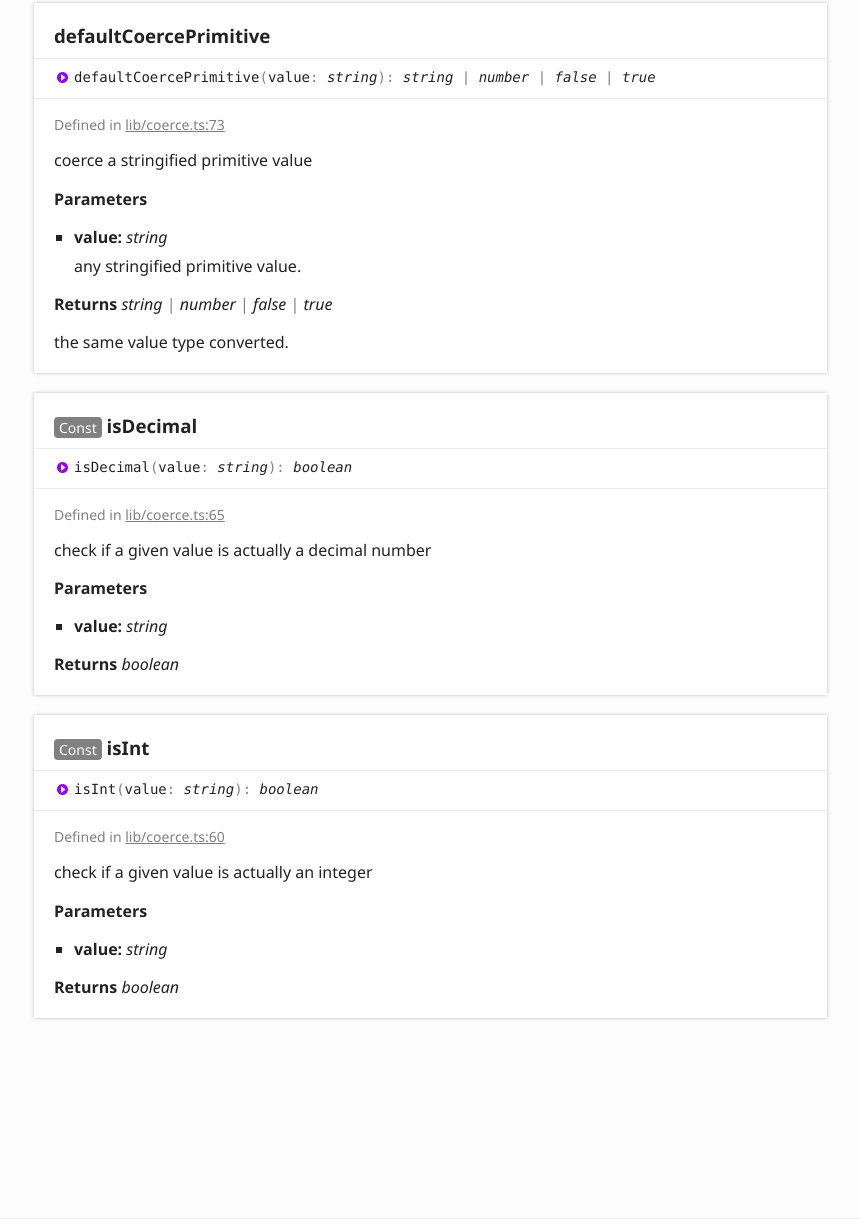
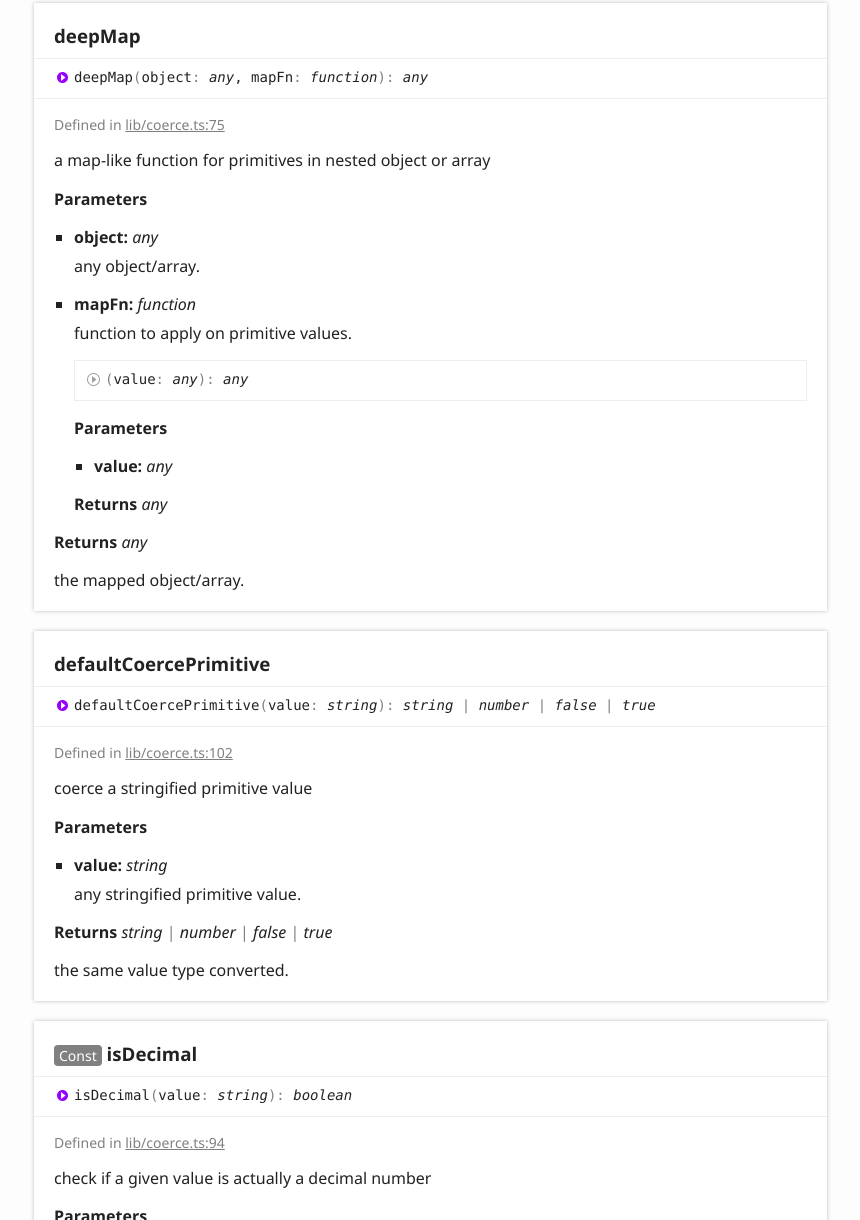
Before and after one commit to ezylean/coerce-middleware, a plain HTML site: page globals.html in a window 1280 px wide. Shown: the part 1580-2800 px from the top of the page, without its empty margins (6-866 px from the left). Drawn offline with Linux system fonts and the light colour scheme.

Commit message:
[ci skip] Updates

```diff
--- a/assets/js/search.js
+++ b/assets/js/search.js
@@ -1,3 +1,3 @@
 var typedoc = typedoc || {};
             typedoc.search = typedoc.search || {};
-            typedoc.search.data = {"kinds":{"64":"Function"},"rows":[{"id":0,"kind":64,"name":"coerce","url":"globals.html#coerce","classes":"tsd-kind-function"},{"id":1,"kind":64,"name":"isInt","url":"globals.html#isint","classes":"tsd-kind-function tsd-is-not-exported"},{"id":2,"kind":64,"name":"isDecimal","url":"globals.html#isdecimal","classes":"tsd-kind-function tsd-is-not-exported"},{"id":3,"kind":64,"name":"defaultCoercePrimitive","url":"globals.html#defaultcoerceprimitive","classes":"tsd-kind-function tsd-is-not-exported"}]};
+            typedoc.search.data = {"kinds":{"64":"Function"},"rows":[{"id":0,"kind":64,"name":"coerce","url":"globals.html#coerce","classes":"tsd-kind-function"},{"id":1,"kind":64,"name":"isPrimitive","url":"globals.html#isprimitive","classes":"tsd-kind-function tsd-is-not-exported"},{"id":2,"kind":64,"name":"deepMap","url":"globals.html#deepmap","classes":"tsd-kind-function tsd-is-not-exported"},{"id":3,"kind":64,"name":"isInt","url":"globals.html#isint","classes":"tsd-kind-function tsd-is-not-exported"},{"id":4,"kind":64,"name":"isDecimal","url":"globals.html#isdecimal","classes":"tsd-kind-function tsd-is-not-exported"},{"id":5,"kind":64,"name":"defaultCoercePrimitive","url":"globals.html#defaultcoerceprimitive","classes":"tsd-kind-function tsd-is-not-exported"}]};
--- a/globals.html
+++ b/globals.html
@@ -71,9 +71,11 @@
 							<h3>Functions</h3>
 							<ul class="tsd-index-list">
 								<li class="tsd-kind-function"><a href="globals.html#coerce" class="tsd-kind-icon">coerce</a></li>
+								<li class="tsd-kind-function tsd-is-not-exported"><a href="globals.html#deepmap" class="tsd-kind-icon">deep<wbr>Map</a></li>
 								<li class="tsd-kind-function tsd-is-not-exported"><a href="globals.html#defaultcoerceprimitive" class="tsd-kind-icon">default<wbr>Coerce<wbr>Primitive</a></li>
 								<li class="tsd-kind-function tsd-is-not-exported"><a href="globals.html#isdecimal" class="tsd-kind-icon">is<wbr>Decimal</a></li>
 								<li class="tsd-kind-function tsd-is-not-exported"><a href="globals.html#isint" class="tsd-kind-icon">is<wbr>Int</a></li>
+								<li class="tsd-kind-function tsd-is-not-exported"><a href="globals.html#isprimitive" class="tsd-kind-icon">is<wbr>Primitive</a></li>
 							</ul>
 						</section>
 					</div>
@@ -91,7 +93,7 @@
 						<li class="tsd-description">
 							<aside class="tsd-sources">
 								<ul>
-									<li>Defined in <a href="https://github.com/ezylean/coerce-middleware/blob/45697af/src/lib/coerce.ts#L33">lib/coerce.ts:33</a></li>
+									<li>Defined in <a href="https://github.com/ezylean/coerce-middleware/blob/f3c8b2a/src/lib/coerce.ts#L33">lib/coerce.ts:33</a></li>
 								</ul>
 							</aside>
 							<div class="tsd-comment tsd-typography">
@@ -164,6 +166,62 @@ app.listen(<span class="hljs-number">3000</span>)
 					</ul>
 				</section>
 				<section class="tsd-panel tsd-member tsd-kind-function tsd-is-not-exported">
+					<a name="deepmap" class="tsd-anchor"></a>
+					<h3>deep<wbr>Map</h3>
+					<ul class="tsd-signatures tsd-kind-function tsd-is-not-exported">
+						<li class="tsd-signature tsd-kind-icon">deep<wbr>Map<span class="tsd-signature-symbol">(</span>object<span class="tsd-signature-symbol">: </span><span class="tsd-signature-type">any</span>, mapFn<span class="tsd-signature-symbol">: </span><span class="tsd-signature-type">function</span><span class="tsd-signature-symbol">)</span><span class="tsd-signature-symbol">: </span><span class="tsd-signature-type">any</span></li>
+					</ul>
+					<ul class="tsd-descriptions">
+						<li class="tsd-description">
+							<aside class="tsd-sources">
+								<ul>
+									<li>Defined in <a href="https://github.com/ezylean/coerce-middleware/blob/f3c8b2a/src/lib/coerce.ts#L75">lib/coerce.ts:75</a></li>
+								</ul>
+							</aside>
+							<div class="tsd-comment tsd-typography">
+								<div class="lead">
+									<p>a map-like function for primitives in nested object or array</p>
+								</div>
+							</div>
+							<h4 class="tsd-parameters-title">Parameters</h4>
+							<ul class="tsd-parameters">
+								<li>
+									<h5>object: <span class="tsd-signature-type">any</span></h5>
+									<div class="tsd-comment tsd-typography">
+										<p>any object/array.</p>
+									</div>
+								</li>
+								<li>
+									<h5>mapFn: <span class="tsd-signature-type">function</span></h5>
+									<div class="tsd-comment tsd-typography">
+										<p>function to apply on primitive values.</p>
+									</div>
+									<ul class="tsd-parameters">
+										<li class="tsd-parameter-siganture">
+											<ul class="tsd-signatures tsd-kind-type-literal tsd-is-not-exported">
+												<li class="tsd-signature tsd-kind-icon"><span class="tsd-signature-symbol">(</span>value<span class="tsd-signature-symbol">: </span><span class="tsd-signature-type">any</span><span class="tsd-signature-symbol">)</span><span class="tsd-signature-symbol">: </span><span class="tsd-signature-type">any</span></li>
+											</ul>
+											<ul class="tsd-descriptions">
+												<li class="tsd-description">
+													<h4 class="tsd-parameters-title">Parameters</h4>
+													<ul class="tsd-parameters">
+														<li>
+															<h5>value: <span class="tsd-signature-type">any</span></h5>
+														</li>
+													</ul>
+													<h4 class="tsd-returns-title">Returns <span class="tsd-signature-type">any</span></h4>
+												</li>
+											</ul>
+										</li>
+									</ul>
+								</li>
+							</ul>
+							<h4 class="tsd-returns-title">Returns <span class="tsd-signature-type">any</span></h4>
+							<p>the mapped object/array.</p>
+						</li>
+					</ul>
+				</section>
+				<section class="tsd-panel tsd-member tsd-kind-function tsd-is-not-exported">
 					<a name="defaultcoerceprimitive" class="tsd-anchor"></a>
 					<h3>default<wbr>Coerce<wbr>Primitive</h3>
 					<ul class="tsd-signatures tsd-kind-function tsd-is-not-exported">
@@ -173,7 +231,7 @@ app.listen(<span class="hljs-number">3000</span>)
 						<li class="tsd-description">
 							<aside class="tsd-sources">
 								<ul>
-									<li>Defined in <a href="https://github.com/ezylean/coerce-middleware/blob/45697af/src/lib/coerce.ts#L73">lib/coerce.ts:73</a></li>
+									<li>Defined in <a href="https://github.com/ezylean/coerce-middleware/blob/f3c8b2a/src/lib/coerce.ts#L102">lib/coerce.ts:102</a></li>
 								</ul>
 							</aside>
 							<div class="tsd-comment tsd-typography">
@@ -212,7 +270,7 @@ app.listen(<span class="hljs-number">3000</span>)
 						<li class="tsd-description">
 							<aside class="tsd-sources">
 								<ul>
-									<li>Defined in <a href="https://github.com/ezylean/coerce-middleware/blob/45697af/src/lib/coerce.ts#L65">lib/coerce.ts:65</a></li>
+									<li>Defined in <a href="https://github.com/ezylean/coerce-middleware/blob/f3c8b2a/src/lib/coerce.ts#L94">lib/coerce.ts:94</a></li>
 								</ul>
 							</aside>
 							<div class="tsd-comment tsd-typography">
@@ -240,7 +298,7 @@ app.listen(<span class="hljs-number">3000</span>)
 						<li class="tsd-description">
 							<aside class="tsd-sources">
 								<ul>
-									<li>Defined in <a href="https://github.com/ezylean/coerce-middleware/blob/45697af/src/lib/coerce.ts#L60">lib/coerce.ts:60</a></li>
+									<li>Defined in <a href="https://github.com/ezylean/coerce-middleware/blob/f3c8b2a/src/lib/coerce.ts#L89">lib/coerce.ts:89</a></li>
 								</ul>
 							</aside>
 							<div class="tsd-comment tsd-typography">
@@ -252,6 +310,34 @@ app.listen(<span class="hljs-number">3000</span>)
 							<ul class="tsd-parameters">
 								<li>
 									<h5>value: <span class="tsd-signature-type">string</span></h5>
+								</li>
+							</ul>
+							<h4 class="tsd-returns-title">Returns <span class="tsd-signature-type">boolean</span></h4>
+						</li>
+					</ul>
+				</section>
+				<section class="tsd-panel tsd-member tsd-kind-function tsd-is-not-exported">
+					<a name="isprimitive" class="tsd-anchor"></a>
+					<h3>is<wbr>Primitive</h3>
+					<ul class="tsd-signatures tsd-kind-function tsd-is-not-exported">
+						<li class="tsd-signature tsd-kind-icon">is<wbr>Primitive<span class="tsd-signature-symbol">(</span>value<span class="tsd-signature-symbol">: </span><span class="tsd-signature-type">any</span><span class="tsd-signature-symbol">)</span><span class="tsd-signature-symbol">: </span><span class="tsd-signature-type">boolean</span></li>
+					</ul>
+					<ul class="tsd-descriptions">
+						<li class="tsd-description">
+							<aside class="tsd-sources">
+								<ul>
+									<li>Defined in <a href="https://github.com/ezylean/coerce-middleware/blob/f3c8b2a/src/lib/coerce.ts#L64">lib/coerce.ts:64</a></li>
+								</ul>
+							</aside>
+							<div class="tsd-comment tsd-typography">
+								<div class="lead">
+									<p>check if a given value is a javascript primitive</p>
+								</div>
+							</div>
+							<h4 class="tsd-parameters-title">Parameters</h4>
+							<ul class="tsd-parameters">
+								<li>
+									<h5>value: <span class="tsd-signature-type">any</span></h5>
 								</li>
 							</ul>
 							<h4 class="tsd-returns-title">Returns <span class="tsd-signature-type">boolean</span></h4>
@@ -274,6 +360,9 @@ app.listen(<span class="hljs-number">3000</span>)
 						<a href="globals.html#coerce" class="tsd-kind-icon">coerce</a>
 					</li>
 					<li class=" tsd-kind-function tsd-is-not-exported">
+						<a href="globals.html#deepmap" class="tsd-kind-icon">deep<wbr>Map</a>
+					</li>
+					<li class=" tsd-kind-function tsd-is-not-exported">
 						<a href="globals.html#defaultcoerceprimitive" class="tsd-kind-icon">default<wbr>Coerce<wbr>Primitive</a>
 					</li>
 					<li class=" tsd-kind-function tsd-is-not-exported">
@@ -281,6 +370,9 @@ app.listen(<span class="hljs-number">3000</span>)
 					</li>
 					<li class=" tsd-kind-function tsd-is-not-exported">
 						<a href="globals.html#isint" class="tsd-kind-icon">is<wbr>Int</a>
+					</li>
+					<li class=" tsd-kind-function tsd-is-not-exported">
+						<a href="globals.html#isprimitive" class="tsd-kind-icon">is<wbr>Primitive</a>
 					</li>
 				</ul>
 			</nav>
```
Also changed, not shown: index.html (+14 -4 lines).
